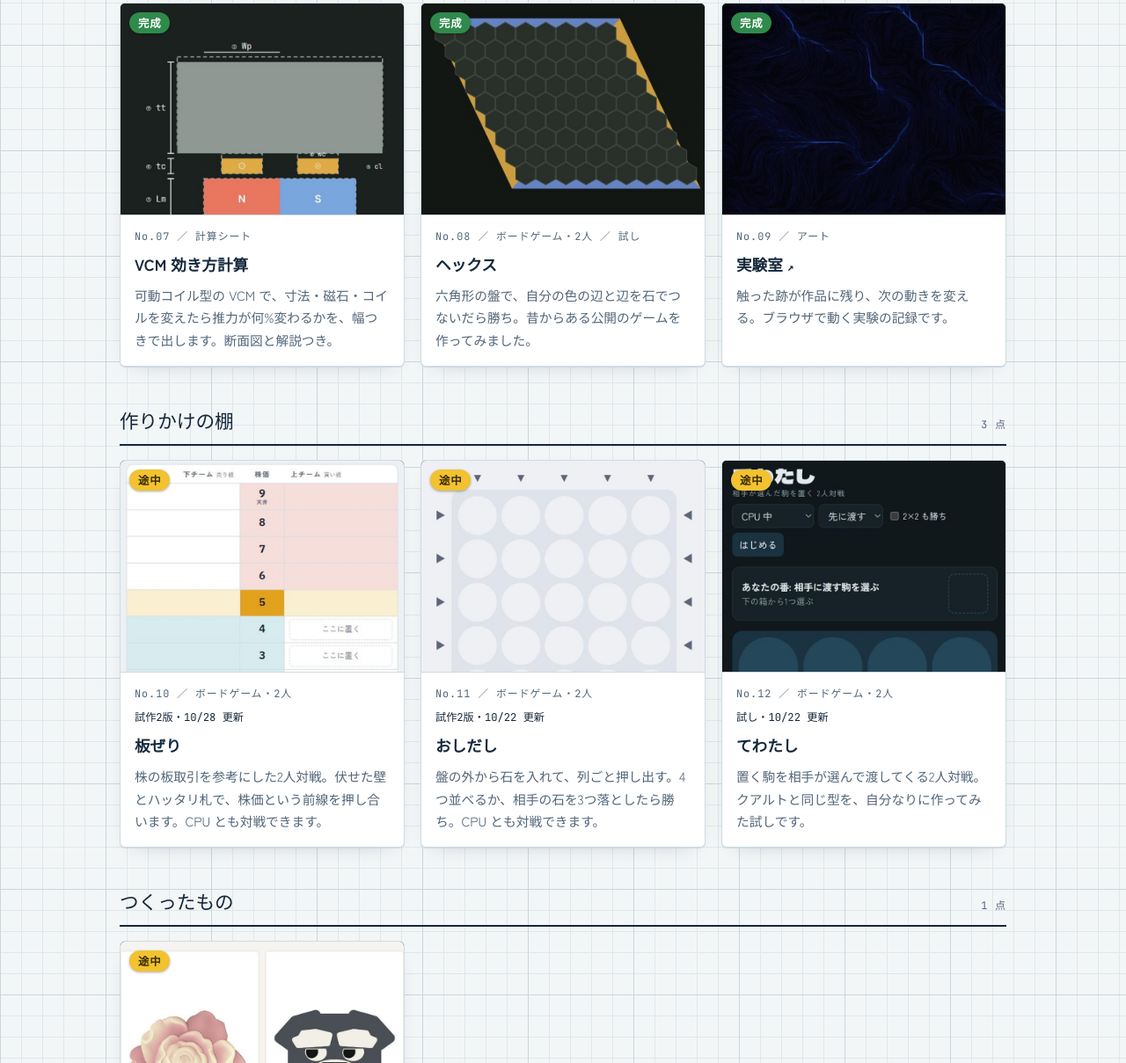
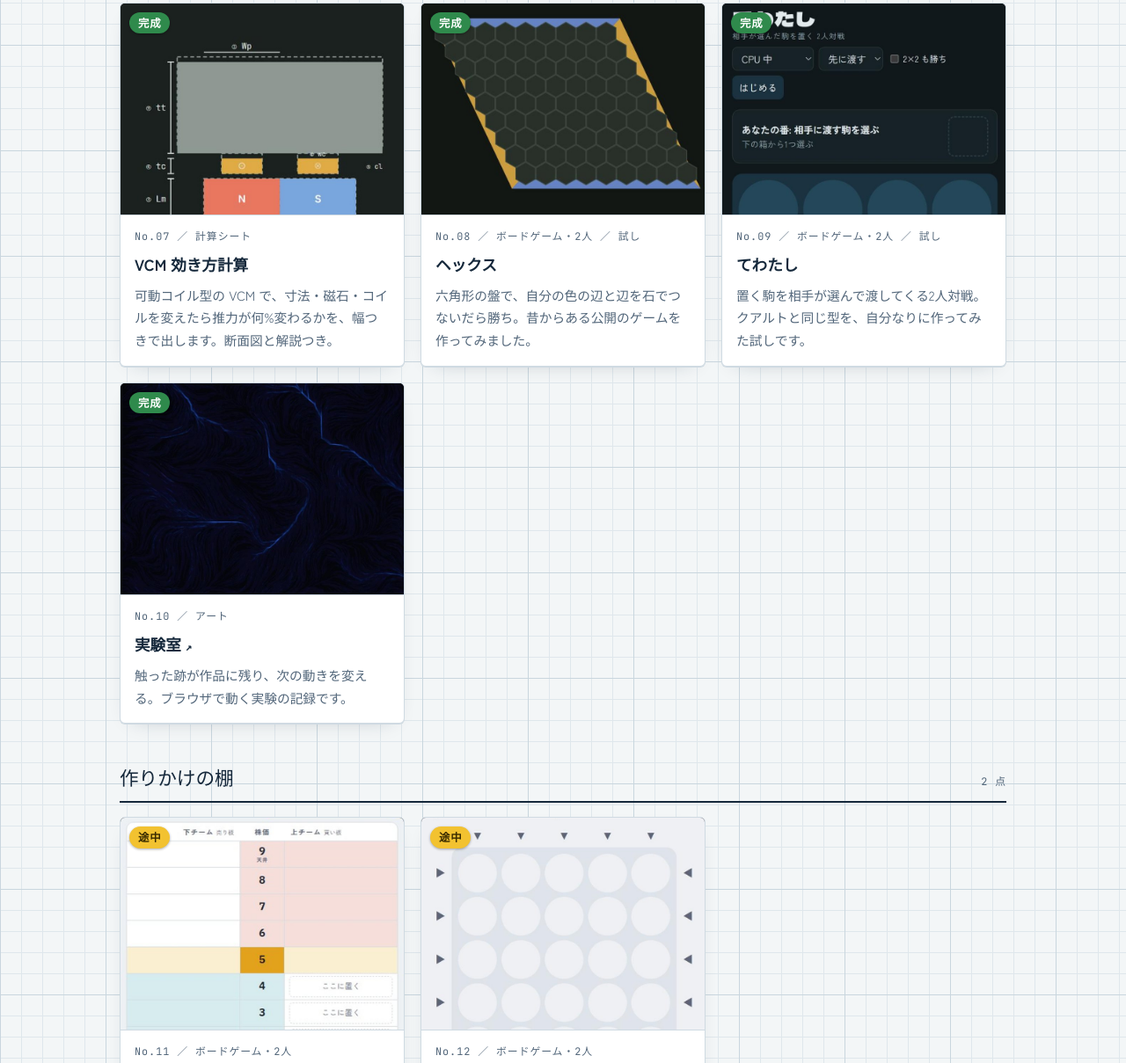
Before and after one commit to frickey104/frickey104.github.io, a plain HTML site: page index.html in a window 1280 px wide. Shown: the part 1389-2598 px from the top of the page at 88% size. Drawn offline with Linux system fonts and the light colour scheme; a web font is replaced by a local one.

Commit message:
2026-10-29 てわたしを完成に
Co-Authored-By: Claude Opus 5.5 <noreply@anthropic.com>

```diff
--- a/index.html
+++ b/index.html
@@ -103,7 +103,7 @@ footer{display:flex;flex-wrap:wrap;justify-content:space-between;gap:8px;border-
     <span class="tag">WORKS / 14 点 / 2026-10-29 更新</span>
     <h1>frickey の工房</h1>
     <p class="lead">AI の仮想会社『CC カンパニー』で、<b>遊べるもの</b>を作っています。</p>
-    <p class="news"><b>今週の変化</b><span>10/29 ヘックス 試し</span><span>10/29 ブローチの見本</span><span>10/28 板ぜり 試作2版</span></p>
+    <p class="news"><b>今週の変化</b><span>10/29 ヘックス 試し</span><span>10/29 てわたし 試し</span><span>10/29 ブローチの見本</span></p>
   </header>
   <section aria-labelledby="play">
     <div class="shelf-head"><h2 id="play">すぐ遊べる</h2><span class="tag">3 点</span></div>
@@ -118,7 +118,7 @@ footer{display:flex;flex-wrap:wrap;justify-content:space-between;gap:8px;border-
   </section>
 
   <section aria-labelledby="done">
-    <div class="shelf-head"><h2 id="done">ほかの完成品</h2><span class="tag">6 点</span></div>
+    <div class="shelf-head"><h2 id="done">ほかの完成品</h2><span class="tag">7 点</span></div>
     <div class="grid">
       <a class="card st-done" href="yoake/"><span class="pic"><img src="img/yoake.jpg" alt="夜明けの塔のタイトル画面。主人公と犬のドット絵" width="800" height="600" loading="lazy"><span class="st">完成</span></span>
         <div class="body"><span class="tag">No.04 ／ RPG ／ 試作1版 ／ 10〜15分</span><h4>夜明けの塔</h4><p>歩いて、出会って、コマンドで戦う。王道の RPG を小さくした1本道。犬のシュナがついてきます。</p></div></a>
@@ -130,20 +130,20 @@ footer{display:flex;flex-wrap:wrap;justify-content:space-between;gap:8px;border-
         <div class="body"><span class="tag">No.07 ／ 計算シート</span><h4>VCM 効き方計算</h4><p>可動コイル型の VCM で、寸法・磁石・コイルを変えたら推力が何%変わるかを、幅つきで出します。断面図と解説つき。</p></div></a>
       <a class="card st-done" href="hex/"><span class="pic"><img src="img/hex.jpg" alt="ヘックスの六角形の盤。上下が藍、左右が山吹の辺" width="800" height="600" loading="lazy"><span class="st">完成</span></span>
         <div class="body"><span class="tag">No.08 ／ ボードゲーム・2人 ／ 試し</span><h4>ヘックス</h4><p>六角形の盤で、自分の色の辺と辺を石でつないだら勝ち。昔からある公開のゲームを作ってみました。</p></div></a>
+      <a class="card st-done" href="tewatashi/"><span class="pic"><img src="img/tewatashi.jpg" alt="てわたしの画面。4×4の丸いマスと、相手に渡す駒を選ぶ案内" width="800" height="600" loading="lazy"><span class="st">完成</span></span>
+        <div class="body"><span class="tag">No.09 ／ ボードゲーム・2人 ／ 試し</span><h4>てわたし</h4><p>置く駒を相手が選んで渡してくる2人対戦。クアルトと同じ型を、自分なりに作ってみた試しです。</p></div></a>
       <a class="card st-done" href="https://frickey104.github.io/experiments/"><span class="pic"><img src="img/experiments.jpg" alt="実験室の作品「風の地形」。暗い青の中を流れる細い光の筋" width="800" height="600" loading="lazy"><span class="st">完成</span></span>
-        <div class="body"><span class="tag">No.09 ／ アート</span><h4>実験室 <span class="ext">↗</span></h4><p>触った跡が作品に残り、次の動きを変える。ブラウザで動く実験の記録です。</p></div></a>
+        <div class="body"><span class="tag">No.10 ／ アート</span><h4>実験室 <span class="ext">↗</span></h4><p>触った跡が作品に残り、次の動きを変える。ブラウザで動く実験の記録です。</p></div></a>
     </div>
   </section>
 
   <section aria-labelledby="wip">
-    <div class="shelf-head"><h2 id="wip">作りかけの棚</h2><span class="tag">3 点</span></div>
+    <div class="shelf-head"><h2 id="wip">作りかけの棚</h2><span class="tag">2 点</span></div>
     <div class="grid">
       <a class="card st-wip" href="itazeri/"><span class="pic"><img src="img/itazeri.jpg" alt="板ぜりの盤。1から9の価格の段と、真ん中の株価5" width="800" height="600" loading="lazy"><span class="st">途中</span></span>
-        <div class="body"><span class="tag">No.10 ／ ボードゲーム・2人</span><span class="upd">試作2版・10/28 更新</span><h4>板ぜり</h4><p>株の板取引を参考にした2人対戦。伏せた壁とハッタリ札で、株価という前線を押し合います。CPU とも対戦できます。</p></div></a>
+        <div class="body"><span class="tag">No.11 ／ ボードゲーム・2人</span><span class="upd">試作2版・10/28 更新</span><h4>板ぜり</h4><p>株の板取引を参考にした2人対戦。伏せた壁とハッタリ札で、株価という前線を押し合います。CPU とも対戦できます。</p></div></a>
       <a class="card st-wip" href="oshidashi/"><span class="pic"><img src="img/oshidashi.jpg" alt="おしだしの盤。5×5のマスと、まわりの矢印" width="800" height="600" loading="lazy"><span class="st">途中</span></span>
-        <div class="body"><span class="tag">No.11 ／ ボードゲーム・2人</span><span class="upd">試作2版・10/22 更新</span><h4>おしだし</h4><p>盤の外から石を入れて、列ごと押し出す。4つ並べるか、相手の石を3つ落としたら勝ち。CPU とも対戦できます。</p></div></a>
-      <a class="card st-wip" href="tewatashi/"><span class="pic"><img src="img/tewatashi.jpg" alt="てわたしの画面。4×4の丸いマスと、相手に渡す駒を選ぶ案内" width="800" height="600" loading="lazy"><span class="st">途中</span></span>
-        <div class="body"><span class="tag">No.12 ／ ボードゲーム・2人</span><span class="upd">試し・10/22 更新</span><h4>てわたし</h4><p>置く駒を相手が選んで渡してくる2人対戦。クアルトと同じ型を、自分なりに作ってみた試しです。</p></div></a>
+        <div class="body"><span class="tag">No.12 ／ ボードゲーム・2人</span><span class="upd">試作2版・10/22 更新</span><h4>おしだし</h4><p>盤の外から石を入れて、列ごと押し出す。4つ並べるか、相手の石を3つ落としたら勝ち。CPU とも対戦できます。</p></div></a>
     </div>
   </section>
 
```
Also changed, not shown: tewatashi/index.html (+6 -3 lines).
